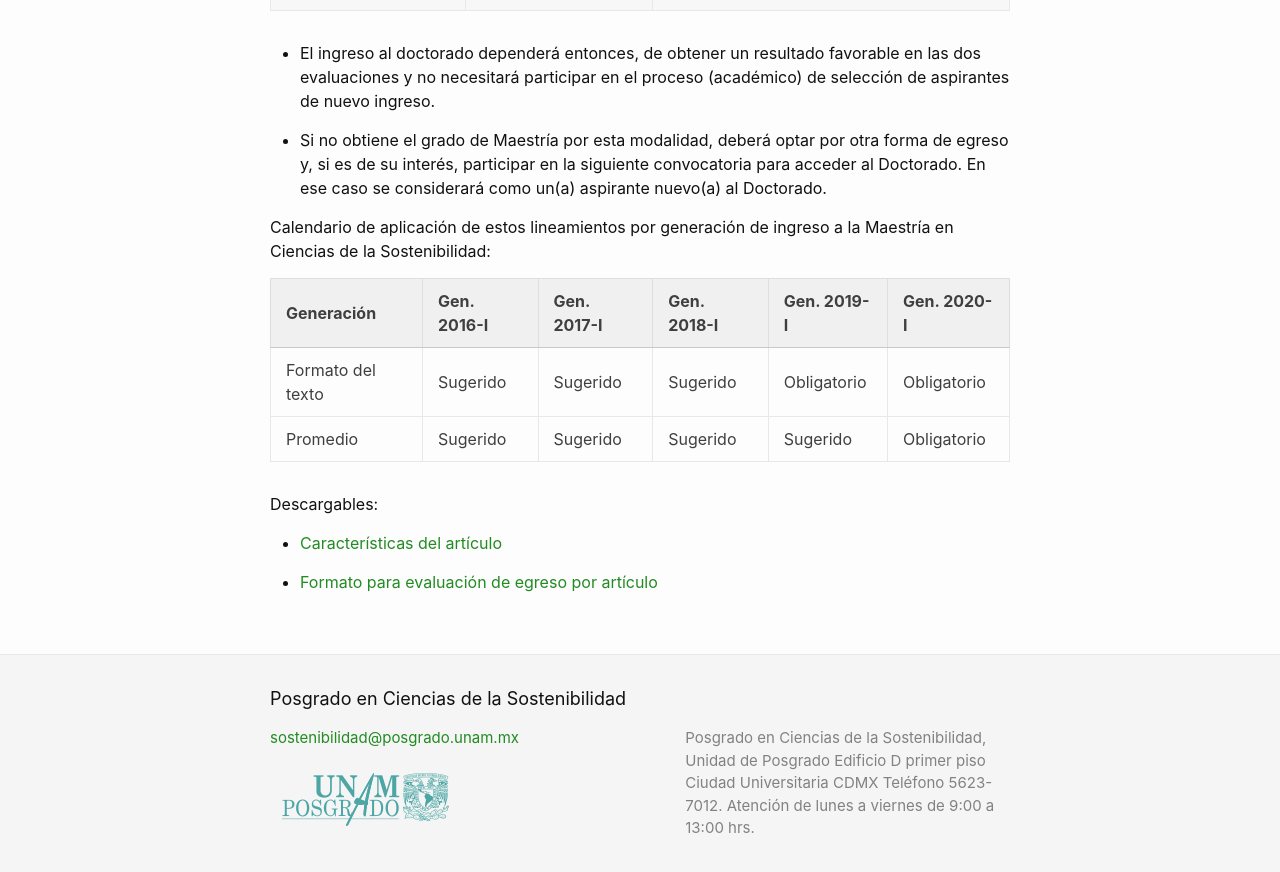
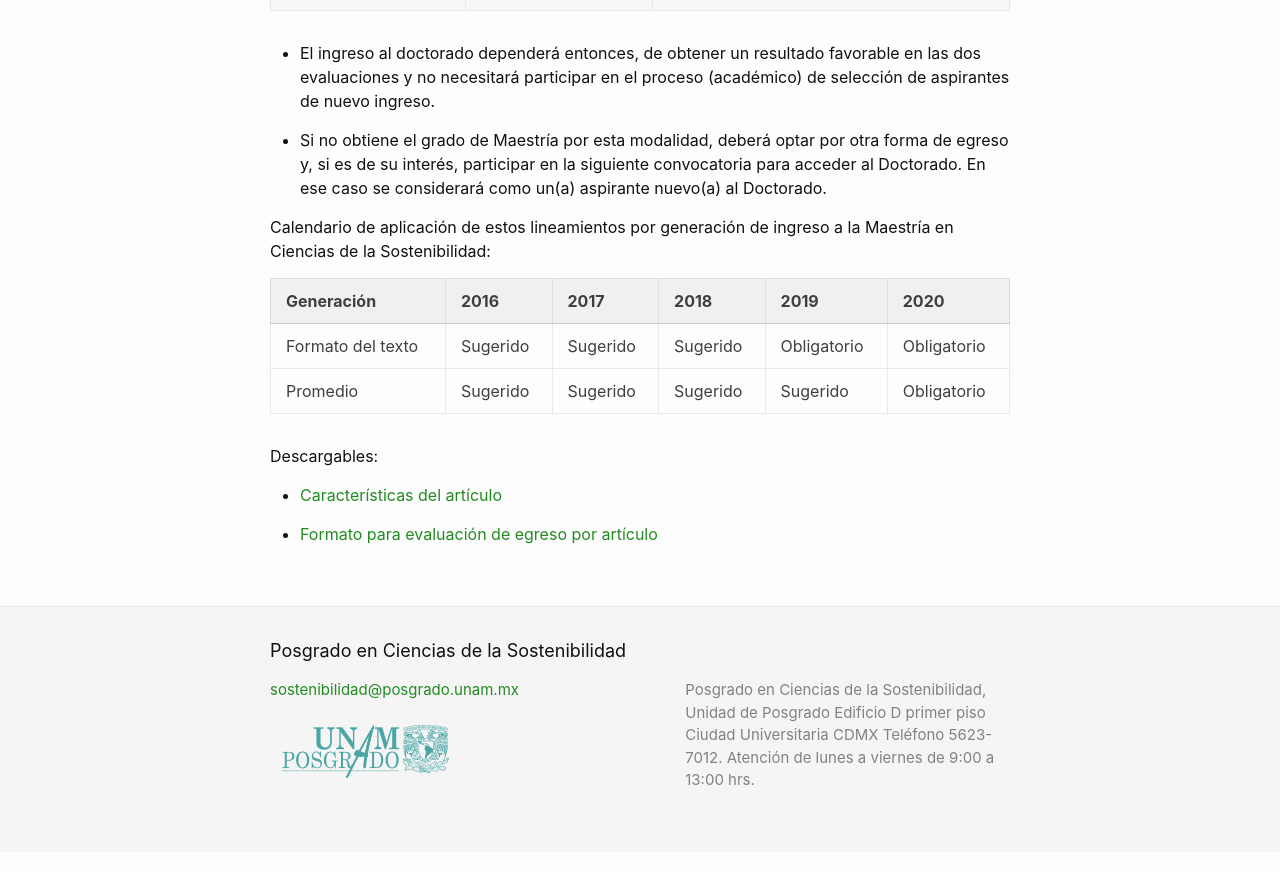
Before and after one commit to pcs-unam/pcs-unam.github.io, a Jekyll site: the page built from maestria/modalidades_graduacion_protocolo.md, in a window 1280 px wide and 900 px high, scrolled down 1109 px. Shown: the top 872 px of the window. Built offline with Jekyll 4.4.1, drawn with Linux system fonts in a browser that asks for light colours.

Commit message:
Se corrigió tabla

```diff
--- a/maestria/modalidades_graduacion_protocolo.md
+++ b/maestria/modalidades_graduacion_protocolo.md
@@ -30,7 +30,7 @@ Evaluación Doctorado  |        Ingresa al Doctorado   | 	No ingresa al Doctorad
 
 Calendario de aplicación de estos lineamientos por generación de ingreso a la Maestría en Ciencias de la Sostenibilidad:
 
-Generación        | Gen. 2016-I	 | Gen. 2017-I | Gen. 2018-I	| Gen. 2019-I	| Gen. 2020-I
+Generación        |     2016	    |   2017      | 2018	        | 2019	       | 2020
 ------------------|--------------|-------------|--------------|-------------|-------------
 Formato del texto | Sugerido     | Sugerido    | Sugerido     | Obligatorio | Obligatorio
 ------------------|--------------|-------------|--------------|-------------|-------------
```
